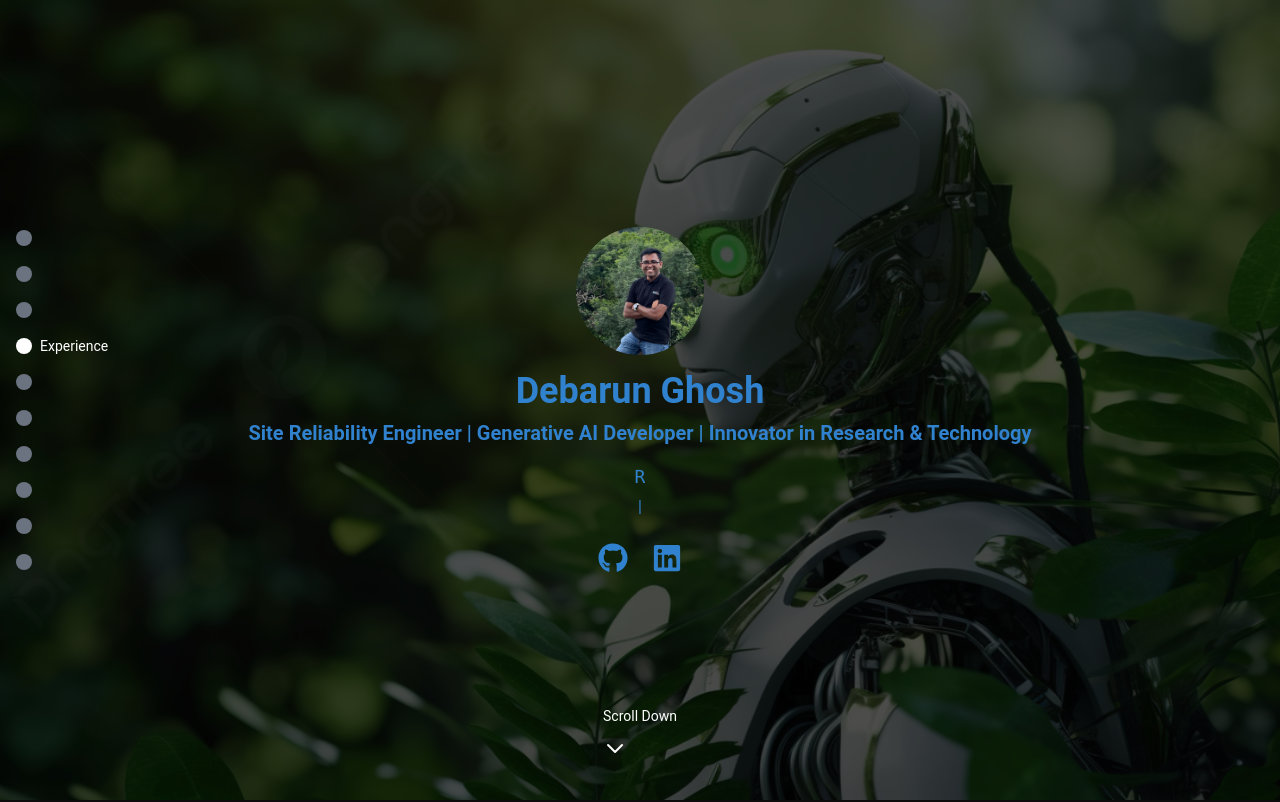
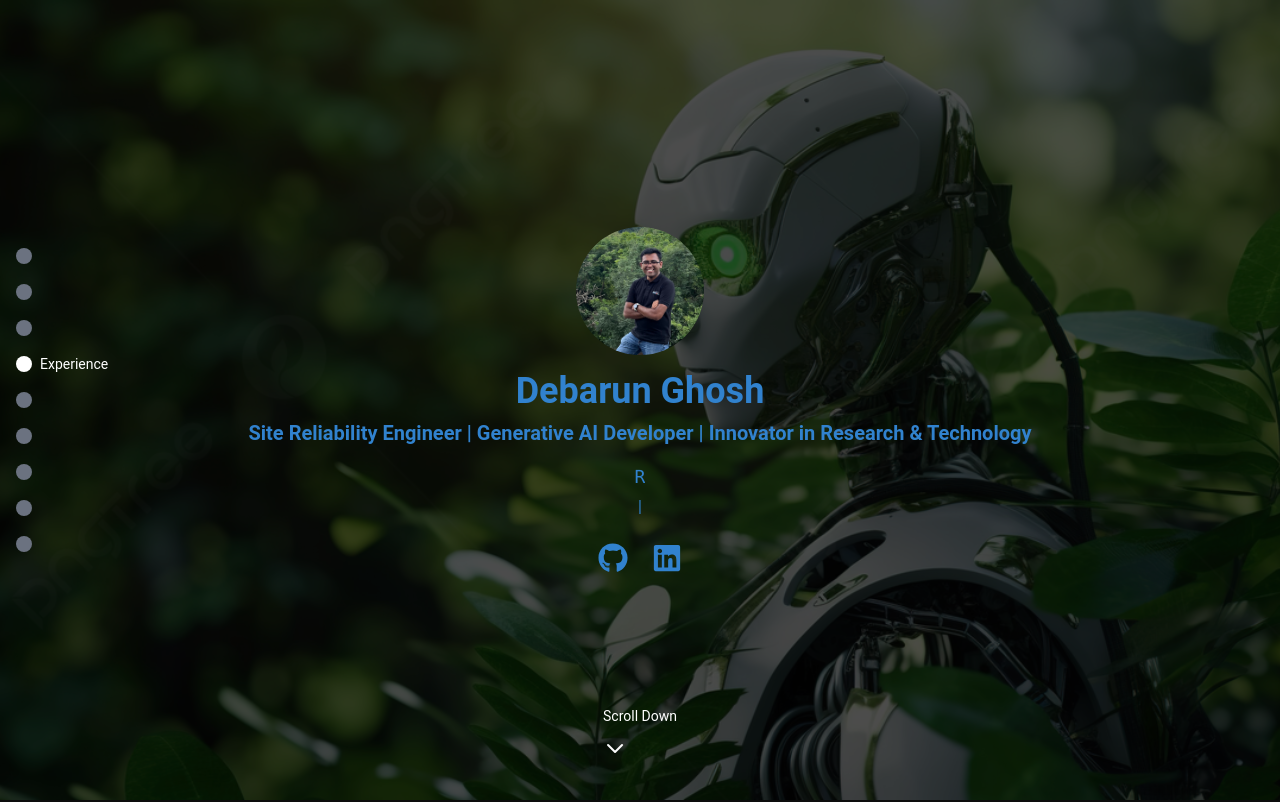
Before and after one commit to debarun1234/my-react-app, a React (Vite) app: page / in a window 1280 px wide. Shown: the top 802 px of the page. Built offline with nearby package versions, Linux system fonts and the light colour scheme; the HTML template or start-up script is replaced by a standard one.

Commit message:
Update ScrollGuide.jsx

```diff
--- a/src/components/ScrollGuide.jsx
+++ b/src/components/ScrollGuide.jsx
@@ -10,8 +10,7 @@ const sections = [
   { id: 'projects', label: 'Projects' },
   { id: 'publications', label: 'Publications' },
   { id: 'certifications', label: 'Certifications' },
-  { id: 'awards', label: 'Awards' },
-  { id: 'contact', label: 'Contact' },
+  { id: 'awards', label: 'Awards' }
 ];
 
 const ScrollGuide = () => {
```
